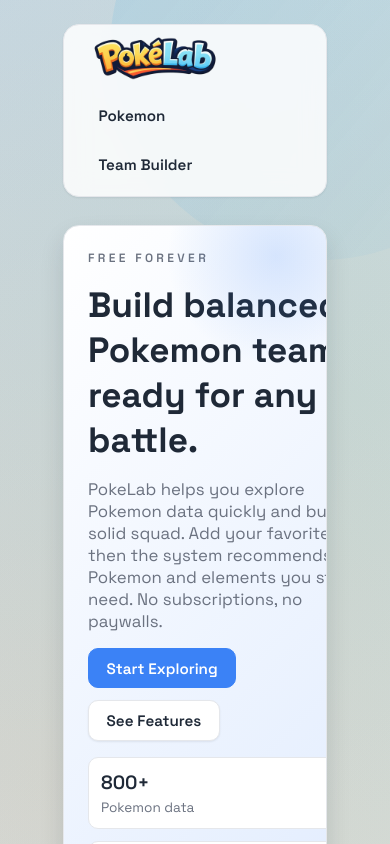
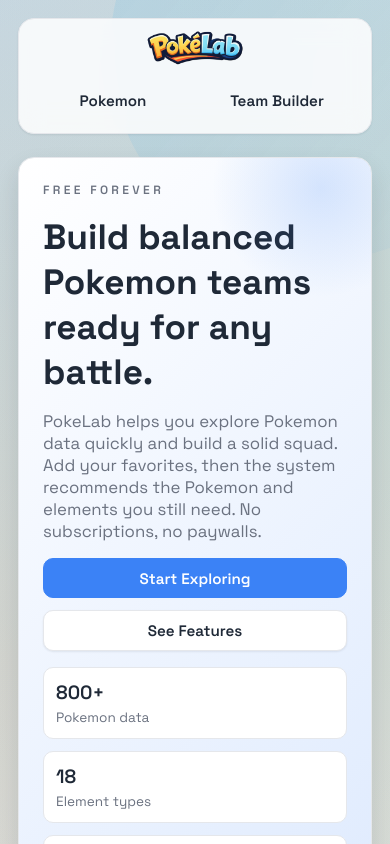
Before and after one commit to defryheryanto/pokemon-helper, a React (Vite) app in the folder ui/: page / in a window 390 px wide. Shown: the top 844 px of the page. Built offline with nearby package versions, Linux system fonts and the light colour scheme; no server answers.

Commit message:
optimize UI for mobile

```diff
--- a/ui/index.html
+++ b/ui/index.html
@@ -2,7 +2,7 @@
 <html lang="en">
   <head>
     <meta charset="UTF-8" />
-    <link rel="icon" type="image/svg+xml" href="src/assets/icon.svg" />
+    <link rel="icon" type="image/svg+xml" href="src/assets/pokeball.svg" />
     <meta name="viewport" content="width=device-width, initial-scale=1.0" />
     <title>PokéLab</title>
   </head>
--- a/ui/src/App.css
+++ b/ui/src/App.css
@@ -37,8 +37,9 @@
 
 .app {
   margin: 0 auto;
-  max-width: 80%;
-  padding: clamp(24px, 4vw, 56px);
+  max-width: 1120px;
+  width: min(1120px, 100%);
+  padding: clamp(20px, 4vw, 56px);
   display: grid;
   gap: clamp(28px, 5vw, 56px);
   position: relative;
@@ -59,6 +60,7 @@
   top: 16px;
   z-index: 2;
   backdrop-filter: blur(12px);
+  width: 100%;
 }
 
 .brand {
@@ -376,6 +378,7 @@
   justify-content: space-between;
   gap: var(--space-2);
   margin-top: var(--space-2);
+  flex-wrap: wrap;
 }
 
 .team-list-page-indicator {
@@ -773,9 +776,38 @@
 }
 
 @media (max-width: 720px) {
+  .app {
+    padding: 18px;
+    gap: clamp(20px, 6vw, 36px);
+  }
+
   .topbar {
     flex-direction: column;
-    align-items: flex-start;
+    align-items: center;
+    top: 10px;
+  }
+
+  .brand {
+    justify-content: center;
+    width: 100%;
+  }
+
+  .brand img {
+    width: 130px;
+  }
+
+  .nav-links {
+    width: 100%;
+    justify-content: center;
+  }
+
+  .nav-link {
+    flex: 1 1 140px;
+    text-align: center;
+  }
+
+  .hero {
+    grid-template-columns: 1fr;
   }
 
   .hero-stats {
@@ -793,6 +825,53 @@
   .team-preview--builder {
     grid-template-columns: repeat(2, minmax(0, 1fr));
   }
+
+  .hero-actions > *,
+  .cta-row > * {
+    width: 100%;
+  }
+}
+
+@media (max-width: 600px) {
+  .team-list-item {
+    grid-template-columns: 52px 1fr;
+    grid-template-areas:
+      "sprite info"
+      "action action";
+    align-items: start;
+  }
+
+  .team-list-sprite {
+    grid-area: sprite;
+  }
+
+  .team-list-info {
+    grid-area: info;
+  }
+
+  .team-list-action {
+    grid-area: action;
+    width: 100%;
+    min-width: 0;
+  }
+
+  .team-list-pagination {
+    justify-content: center;
+  }
+}
+
+@media (max-width: 480px) {
+  .brand img {
+    width: 118px;
+  }
+
+  .pokemon-grid {
+    grid-template-columns: minmax(0, 1fr);
+  }
+
+  .pokemon-card {
+    min-height: 160px;
+  }
 }
 
 @media (prefers-reduced-motion: reduce) {
--- a/ui/src/components/layout/Navbar.jsx
+++ b/ui/src/components/layout/Navbar.jsx
@@ -9,10 +9,10 @@
         <img src={iconText} alt="PokeLab" />
       </Link>
       <div className="nav-links">
-        <ButtonLink variant="ghost" to="/pokemons">
+        <ButtonLink variant="ghost" className="nav-link" to="/pokemons">
           Pokemon
         </ButtonLink>
-        <ButtonLink variant="ghost" to="/team-builder">
+        <ButtonLink variant="ghost" className="nav-link" to="/team-builder">
           Team Builder
         </ButtonLink>
       </div>
```
Also changed, not shown: ui/src/assets/pokeball.svg (added).
